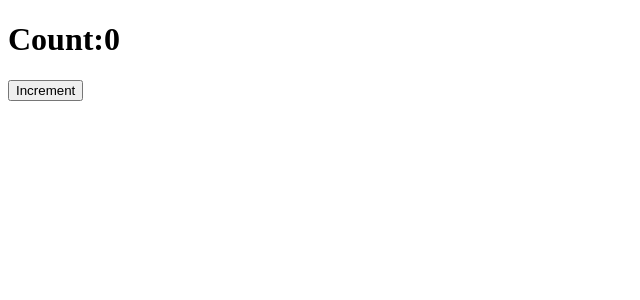
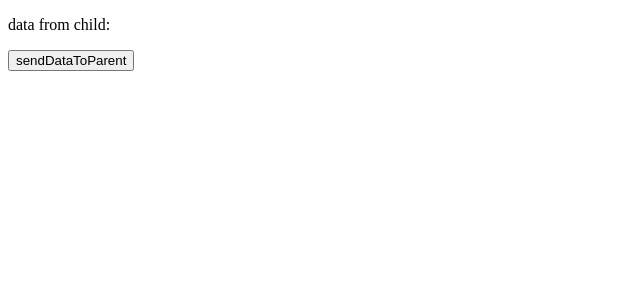
Before and after one commit to mariyasaji-2023/React, a React (Create React App) app: page / in a window 1280 px wide. Shown: the top 300 px of the page, without its empty margins (0-640 px from the left). Built offline with nearby package versions, Linux system fonts and the light colour scheme.

Commit message:
child to parent

```diff
--- a/src/App.js
+++ b/src/App.js
@@ -1,17 +1,18 @@
-import React,{useState} from 'react'
-import Child from './child'
 
 
+
+import React ,{useState}from 'react'
+import Child from './Child'
+
 function App() {
-  const [count,setCount] = useState(0)
-  const increment =()=>{
-    setCount(count+1)
+  const [dataFromChild,setDataFromChild] = useState('')
+  const receiveDataFromChild = (data) =>{
+    setDataFromChild(data)
   }
-
   return (
     <div>
-      <h1>Count:{count}</h1>
-      <Child count={count} increment={increment}/>
+      <p>data from child:{dataFromChild}</p>
+      <Child sendDataToParent={receiveDataFromChild}/>
     </div>
   )
 }
--- a/src/child.js
+++ b/src/child.js
@@ -1,10 +1,15 @@
+
+
 import React from 'react'
 
-function child({increment}) {
+function child({sendDataToParent}) {
+    const sendData =()=>{
+        const data = 'hello from child !'
+        sendDataToParent(data)
+    }
   return (
     <div>
-
-      <button onClick={increment}>Increment</button>
+      <button onClick={sendData}>sendDataToParent</button>
     </div>
   )
 }
```
